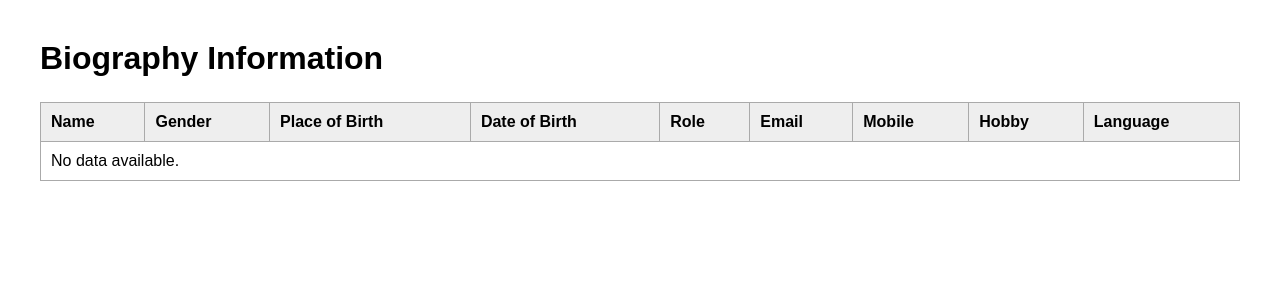
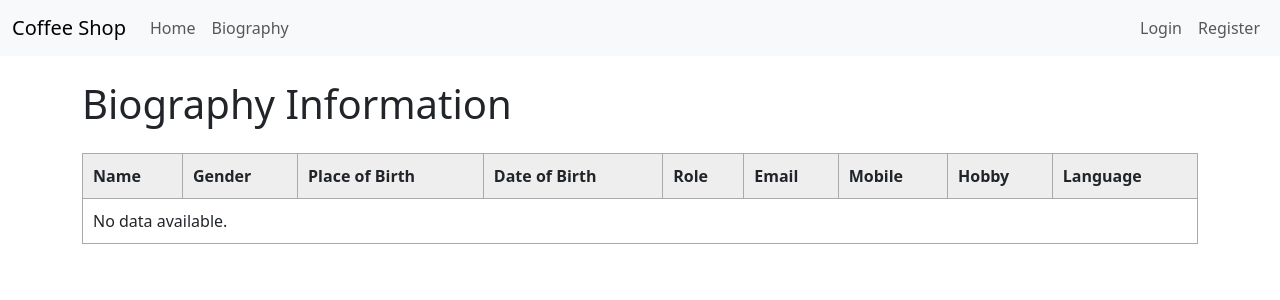
Before and after one commit to vongvannsue/coffeeShop, a Django app: page /biography/ in a window 1280 px wide. Shown: the top 300 px of the page. Run offline with Django 5.2, Linux system fonts and the light colour scheme; data that the repository does not hold is empty.

Commit message:
feat(templates): build shared nav in base.html and adopt it site-wide
base.html was empty and unused. Fill it with a Bootstrap navbar
(Home/Biography links, conditional Login/Register vs. username +
POST-based Logout) and convert coffee.html, biography.html,
login.html, and register.html to extend it instead of each
duplicating their own <html>/<head>/<body> boilerplate.

No cart link added: cart_detail.html still has no view or URL
names behind it, so referencing them in the nav would 500 every
page on the site.

```diff
--- a/coffeeapp/templates/base.html
+++ b/coffeeapp/templates/base.html
@@ -0,0 +1,63 @@
+{% load static %}
+<!doctype html>
+<html lang="en">
+<head>
+    <meta charset="utf-8">
+    <meta name="viewport" content="width=device-width, initial-scale=1">
+    <title>{% block title %}Coffee Shop{% endblock %}</title>
+
+    <link href="https://cdn.jsdelivr.net/npm/bootstrap@5.3.3/dist/css/bootstrap.min.css" rel="stylesheet"
+          crossorigin="anonymous">
+    <link rel="stylesheet" href="{% static 'css/style.css' %}">
+    {% block extra_head %}{% endblock %}
+</head>
+<body>
+<nav class="navbar navbar-expand-lg bg-body-tertiary">
+    <div class="container-fluid">
+        <a class="navbar-brand" href="{% url 'home' %}">Coffee Shop</a>
+        <button class="navbar-toggler" type="button" data-bs-toggle="collapse"
+                data-bs-target="#navbarNav" aria-controls="navbarNav"
+                aria-expanded="false" aria-label="Toggle navigation">
+            <span class="navbar-toggler-icon"></span>
+        </button>
+        <div class="collapse navbar-collapse" id="navbarNav">
+            <ul class="navbar-nav me-auto mb-2 mb-lg-0">
+                <li class="nav-item">
+                    <a class="nav-link" href="{% url 'home' %}">Home</a>
+                </li>
+                <li class="nav-item">
+                    <a class="nav-link" href="{% url 'biography' %}">Biography</a>
+                </li>
+            </ul>
+            <ul class="navbar-nav ms-auto mb-2 mb-lg-0 align-items-lg-center">
+                {% if user.is_authenticated %}
+                    <li class="nav-item">
+                        <span class="navbar-text me-3">Hi, {{ user.username }}</span>
+                    </li>
+                    <li class="nav-item">
+                        <form action="{% url 'logout' %}" method="post" class="d-inline">
+                            {% csrf_token %}
+                            <button type="submit" class="btn btn-outline-secondary btn-sm">Logout</button>
+                        </form>
+                    </li>
+                {% else %}
+                    <li class="nav-item">
+                        <a class="nav-link" href="{% url 'login' %}">Login</a>
+                    </li>
+                    <li class="nav-item">
+                        <a class="nav-link" href="{% url 'register' %}">Register</a>
+                    </li>
+                {% endif %}
+            </ul>
+        </div>
+    </div>
+</nav>
+
+<main class="container mt-4">
+    {% block content %}{% endblock %}
+</main>
+
+<script src="https://cdn.jsdelivr.net/npm/bootstrap@5.3.3/dist/js/bootstrap.bundle.min.js"
+        crossorigin="anonymous"></script>
+</body>
+</html>
--- a/coffeeapp/templates/biography.html
+++ b/coffeeapp/templates/biography.html
@@ -1,13 +1,9 @@
-<!DOCTYPE html>
-<html lang="en">
-<head>
-    <meta charset="UTF-8">
-    <title>Biography List</title>
+{% extends 'base.html' %}
+
+{% block title %}Biography List{% endblock %}
+
+{% block extra_head %}
 <style>
-        body {
-            font-family: Arial, sans-serif;
-            margin: 40px;
-        }
     table {
         width: 100%;
         border-collapse: collapse;
@@ -22,8 +18,9 @@
         background-color: #eee;
     }
 </style>
-</head>
-<body>
+{% endblock %}
+
+{% block content %}
     <h1>Biography Information</h1>
 
     <table>
@@ -60,5 +57,4 @@
             {% endfor %}
         </tbody>
     </table>
-</body>
-</html>
+{% endblock %}
--- a/users/templates/users/login.html
+++ b/users/templates/users/login.html
@@ -1,3 +1,7 @@
+{% extends 'base.html' %}
+
+{% block title %}User Login{% endblock %}
+
 {% block content %}
     <style>
         /* Container styling */
--- a/users/templates/users/register.html
+++ b/users/templates/users/register.html
@@ -1,3 +1,7 @@
+{% extends 'base.html' %}
+
+{% block title %}Register a New User{% endblock %}
+
 {% block content %}
     <style>
         /* Container for the form */
```
Also changed, not shown: coffeeapp/templates/coffee.html (+10 -19 lines). Lines whose indentation alone changed are shown as unchanged.
